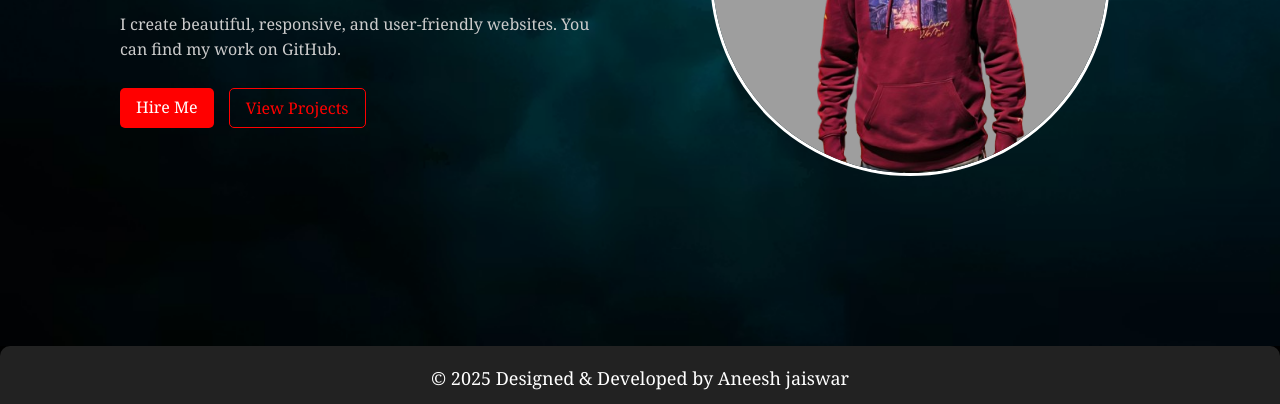
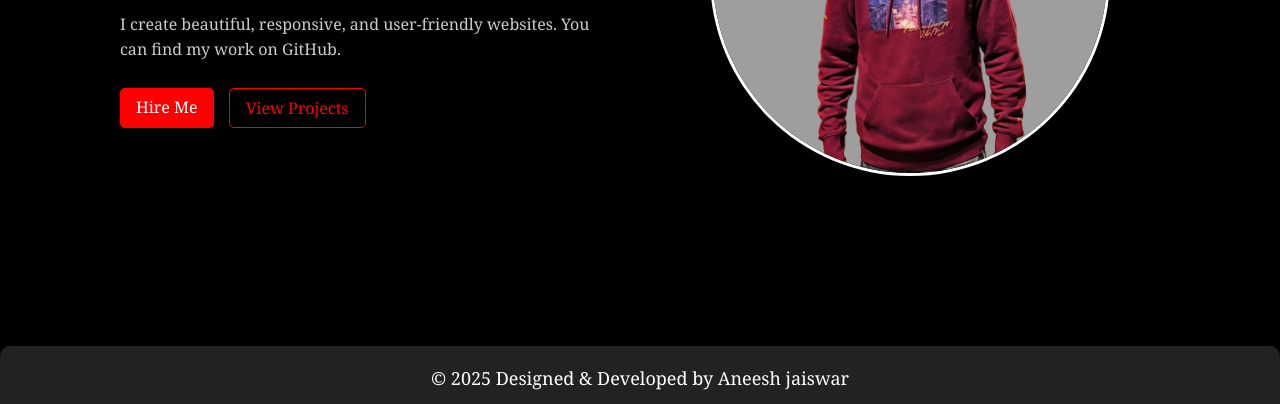
Before and after one commit to aneesh-jaiswar/portfolio, a plain HTML site: page index.html in a window 1280 px wide. Shown: the part 454-858 px from the top of the page. Drawn offline with Linux system fonts and the light colour scheme.

Commit message:
Update portfolio.css

```diff
--- a/portfolio.css
+++ b/portfolio.css
@@ -79,8 +79,6 @@ header{
     min-height: calc(100vh - 60px);
     display: flex;
     align-items: center;
-    background-image: url(aneeshportfolio.avif);
-    background-size: cover;
 }
 
 .hero-content{
```
